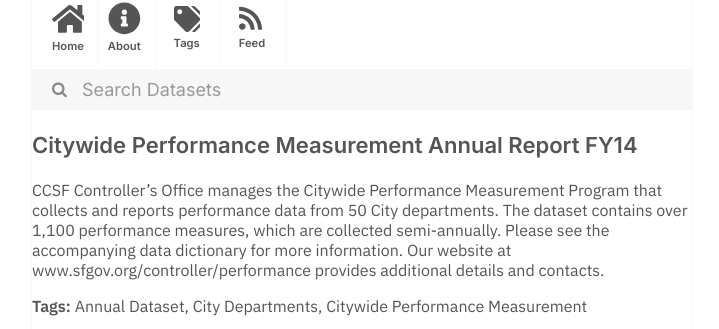
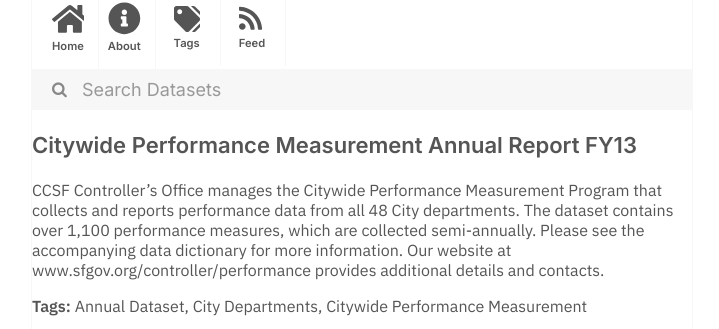
Before and after one commit to dayda-entities/city-of-san-francisco, a Jekyll site: the page built from _posts/2020-11-10-citywide-performance-measureme.md, in a window 1280 px wide. Shown: the part 216-545 px from the top of the page, without its empty margins (278-997 px from the left). Built offline with Jekyll 4.4.1, drawn with Linux system fonts in a browser that asks for light colours.

Commit message:
Publish Data

```diff
--- a/_posts/2020-11-10-citywide-performance-measureme.md
+++ b/_posts/2020-11-10-citywide-performance-measureme.md
@@ -1,7 +1,7 @@
 ---
-title: Citywide Performance Measurement Annual Report FY14
-created: '2020-11-10T16:56:14.114331'
-modified: '2020-11-10T16:56:14.114343'
+title: Citywide Performance Measurement Annual Report FY13
+created: '2020-11-10T16:56:13.185975'
+modified: '2020-11-10T16:56:13.185983'
 state: active
 type: dataset
 tags:
@@ -10,9 +10,9 @@ tags:
   - Citywide Performance Measurement
 groups:
   - Local Government
-csv_url: 'https://data.sfgov.org/api/views/6h77-suve/rows.csv?accessType=DOWNLOAD'
-json_url: 'https://data.sfgov.org/api/views/6h77-suve/rows.json?accessType=DOWNLOAD'
+csv_url: 'https://data.sfgov.org/api/views/5x94-tptc/rows.csv?accessType=DOWNLOAD'
+json_url: 'https://data.sfgov.org/api/views/5x94-tptc/rows.json?accessType=DOWNLOAD'
 layout: post
 
 ---
-CCSF Controller's Office manages the Citywide Performance Measurement Program that collects and reports performance data from 50 City departments. The dataset  contains over 1,100 performance measures, which are collected semi-annually.  Please see the accompanying data dictionary for more information.  Our website at www.sfgov.org/controller/performance provides additional details and contacts.
+CCSF Controller's Office manages the Citywide Performance Measurement Program that collects and reports performance data from all 48 City departments. The dataset  contains over 1,100 performance measures, which are collected semi-annually.  Please see the accompanying data dictionary for more information.  Our website at www.sfgov.org/controller/performance provides additional details and contacts.
```
